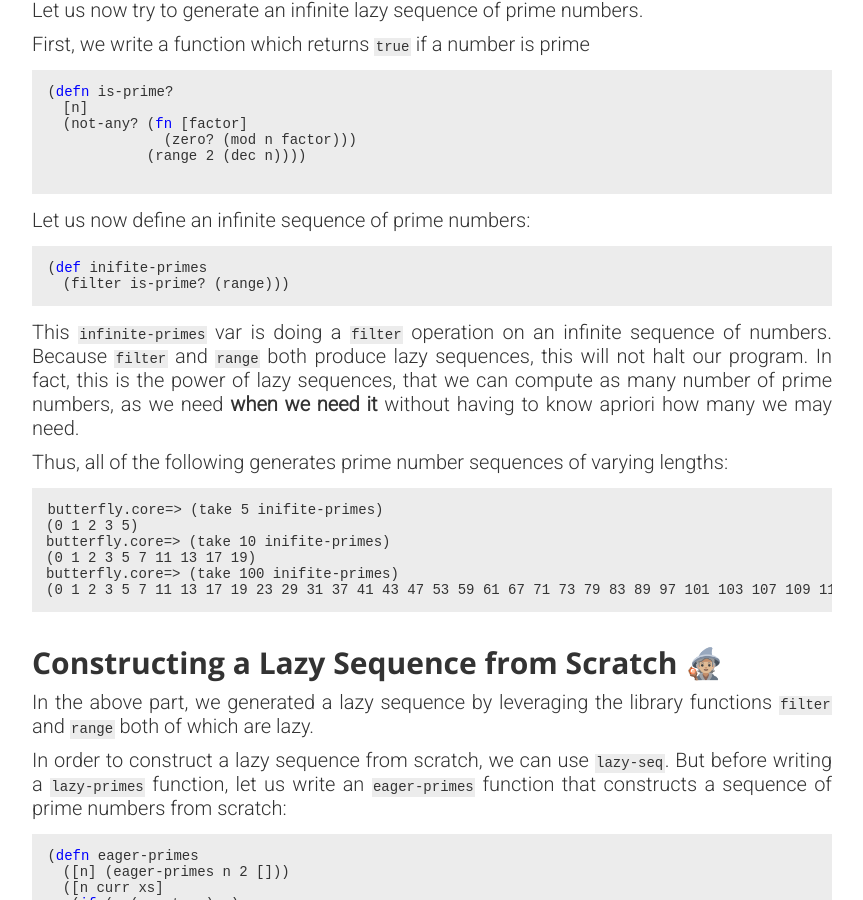
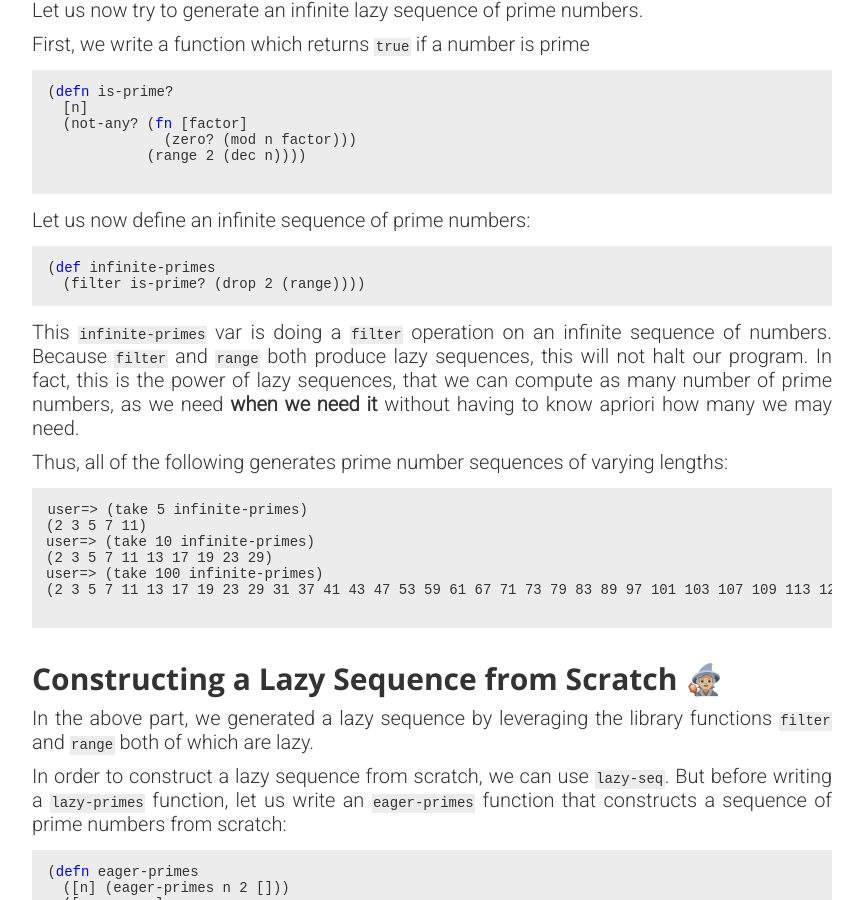
Before and after one commit to oitee/oitee.github.io, a Jekyll site: the page built from _posts/2022-01-17-lazy-clojure.md, in a window 1280 px wide and 900 px high, scrolled down 2071 px. Shown: the whole window, without its empty margins (208-1071 px from the left). Built offline with Jekyll 4.4.1, drawn with Linux system fonts in a browser that asks for light colours.

Commit message:
Fix minor errors in the post on lazy sequence in Clojure

````diff
--- a/_posts/2022-01-17-lazy-clojure.md
+++ b/_posts/2022-01-17-lazy-clojure.md
@@ -101,8 +101,8 @@ First,  we write a function which returns `true` if a number is prime
 Let us now define an infinite sequence of prime numbers:
 
 ```clojure
-(def inifite-primes
-  (filter is-prime? (range)))
+(def infinite-primes
+  (filter is-prime? (drop 2 (range))))
 ```
 
 This `infinite-primes` var is doing a `filter` operation on an infinite sequence of numbers. Because `filter` and `range` both produce lazy sequences, this will not halt our program. In fact, this is the power of lazy sequences, that we can compute as many number of prime numbers, as we need **when we need it** without having to know apriori how many we may need.
@@ -110,13 +110,15 @@ This `infinite-primes` var is doing a `filter` operation on an infinite sequence
 Thus, all of the following generates prime number sequences of varying lengths:
 
 ```bash
-butterfly.core=> (take 5 inifite-primes)
-(0 1 2 3 5)
-butterfly.core=> (take 10 inifite-primes)
-(0 1 2 3 5 7 11 13 17 19)
-butterfly.core=> (take 100 inifite-primes)
-(0 1 2 3 5 7 11 13 17 19 23 29 31 37 41 43 47 53 59 61 67 71 73 79 83 89 97 101 103 107 109 113 127 131 137 139 149 151 157 163 167 173 179 181 191 193 197 199 211 223 227 229 233 239 241 251 257 263 269 271 277 281 283 293 307 311 313 317 331 337 347 349 353 359 367 373 379 383 389 397 401 409 419 421 431 433 439 443 449 457 461 463 467 479 487 491 499 503 509 521)
+user=> (take 5 infinite-primes)
+(2 3 5 7 11)
+user=> (take 10 infinite-primes)
+(2 3 5 7 11 13 17 19 23 29)
+user=> (take 100 infinite-primes)
+(2 3 5 7 11 13 17 19 23 29 31 37 41 43 47 53 59 61 67 71 73 79 83 89 97 101 103 107 109 113 127 131 137 139 149 151 157 163 167 173 179 181 191 193 197 199 211 223 227 229 233 239 241 251 257 263 269 271 277 281 283 293 307 311 313 317 331 337 347 349 353 359 367 373 379 383 389 397 401 409 419 421 431 433 439 443 449 457 461 463 467 479 487 491 499 503 509 521 523 541)
+
 ```
+
 
 ## Constructing a Lazy Sequence from Scratch 🧙🏼
 
@@ -200,4 +202,4 @@ user=> (cons 1 (range))
 
 In the book ['Who Moved My Cheese'](https://www.amazon.in/s?k=who+moved+my+cheese&i=stripbooks&ref=nb_sb_noss), the author says that the lazy mouse ultimately loses out on life because when the going gets tough, the hard-working mouse (eager mouse) finds a solution and the lazy one, out of sheer laziness, perishes.
 
-However, in a modern-day language like Clojure, a lazy sequence can prove to be very effecient because some problems, like the prime numbers sequence, by definition, is infinite. If we built a web-page that displayed a paginated result of prime numbers, any language that did not implement a lazy sequence of prime numbers, would have to re-evaluate all the prime numbers for every page. This means that to generate the 500th prime number, we would have to generate 499 prime numbers and then the 500th one. Consequently, to generate the 501st prime number, we would have to re-generate the first 500 prime numbers all over again (as seen in the `eager-primes` example above). This in Clojure would not be required because we maintain only one sequence of prime numbers that are realised as required and no re-computaton would be necessary.
+However, in a modern-day language like Clojure, a lazy sequence can prove to be very effecient because some problems, like the prime numbers sequence, by definition, is infinite. If we built a web-page that displayed a   paginated result of prime numbers, any language that did not implement a lazy sequence of prime numbers, would have to re-evaluate all the prime numbers for every page. This means that to generate the 500th prime number, we would have to generate 499 prime numbers and then the 500th one. Consequently, to generate the 501st prime number, we would have to re-generate the first 500 prime numbers all over again (as seen in the `eager-primes` example above). This in Clojure would not be required because we maintain only one sequence of prime numbers that are realised as required and no re-computaton would be necessary.
````
